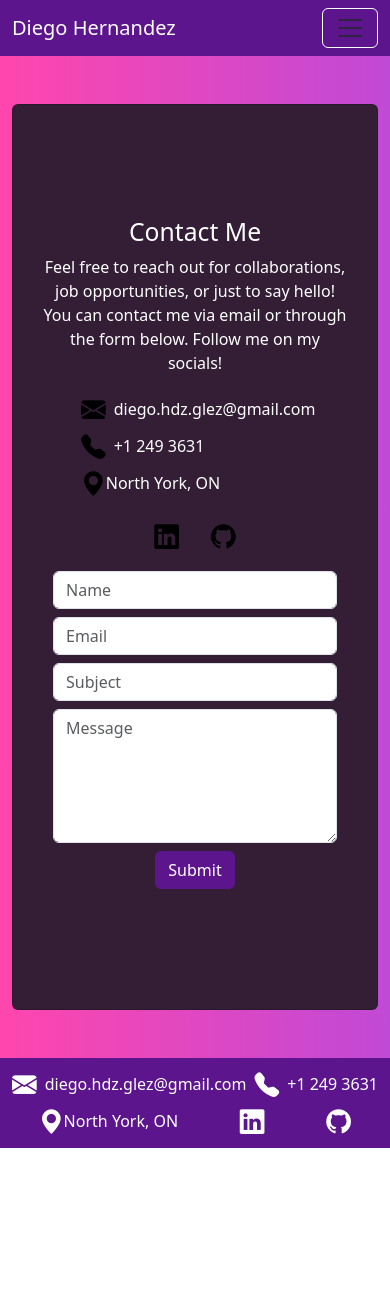
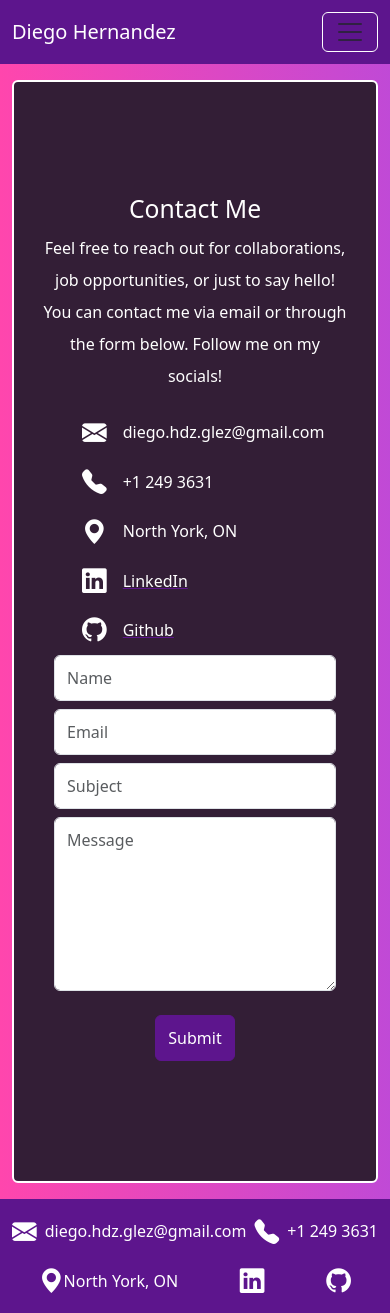
Before and after one commit to DiegoHdz7/DiegoHdzPortfolio, an Angular app in the folder portfolio-public/: page /contact-me in a window 390 px wide. Before the commit the page ends 1148 px from the top, so only its background shows below. Built offline with nearby package versions, Linux system fonts and the light colour scheme.

Commit message:
alineacion y responsiveness para contact me page

```diff
--- a/portfolio-public/src/app/app.component.html
+++ b/portfolio-public/src/app/app.component.html
@@ -2,7 +2,7 @@
   <app-navbar></app-navbar>
   <main class="flex-fill">
     <div class="container">
-      <div class="card hero-card text-center my-5 main-card-color text-light py-5">
+      <div class="card hero-card text-center my-3 main-card-color text-light py-5 border-light border-2">
         <div class="card-body">
           <router-outlet></router-outlet>
         </div>
--- a/portfolio-public/src/app/components/about-me/about-me.component.html
+++ b/portfolio-public/src/app/components/about-me/about-me.component.html
@@ -22,23 +22,24 @@
 
 
 <div class="container">
-    <div class="row about-me">
-        <div class="col-md-8">
-            <h2>About Me</h2>
-            <div [innerHTML]="content?.introduction"></div>
+    <div class="row">
+        <div class="col-md-auto">
+            <h2 class="text-center">About Me</h2>
 
-            <h3>Values</h3>
-            <div [innerHTML]="content?.values"></div>
+                <img src="assets/images/Headshot.png" alt="Diego Hernandez" class="float-md-end  rounded-circle w-25 m-3">
+
+            <div class="text-start" [innerHTML]="content?.introduction"></div>
+
+            <h3 >Values</h3>
+            <div  class="text-start lh-lg" [innerHTML]="content?.values"></div>
             <h3>Goals</h3>
-            <div [innerHTML]="content?.goals"></div>
+            <div  class="text-start lh-lg" [innerHTML]="content?.goals"></div>
            <h3>Hobbies and Interests</h3>
-           <div [innerHTML]="content?.hobbies"></div>
+           <div class="text-start lh-lg" [innerHTML]="content?.hobbies"></div>
            <h3>Mission</h3>
-           <div [innerHTML]="content?.mission"></div>
+           <div class="text-start lh-lg" [innerHTML]="content?.mission"></div>
 
         </div>
-        <div class="col-md-4">
-            <img src="assets/images/Headshot.png" alt="Diego Hernandez" class="img-fluid rounded-circle">
-        </div>
+
     </div>
 </div>
--- a/portfolio-public/src/app/components/about-me/about-me.component.scss
+++ b/portfolio-public/src/app/components/about-me/about-me.component.scss
@@ -1,10 +1,11 @@
-.about-me {
-    display: flex;
-    align-items: center;
-    padding: 20px;
-}
-.about-me img {
-    max-width: 150px;
+// .about-me {
+//     display: flex;
+//     align-items: center;
+//     padding: 20px;
+//     justify-content: start;
+// }
+.headshot-img {
+    max-width:300px;
     height: auto;
     margin-left: 20px;
     border-radius: 50%;
--- a/portfolio-public/src/app/components/contact-me/contact-me.component.html
+++ b/portfolio-public/src/app/components/contact-me/contact-me.component.html
@@ -10,8 +10,8 @@
                 <div class="d-flex flex-column justify-content-start px-5 col-md-6">
                     <!--Email-->
                     <div class=" d-flex justify-content-start align-items-center px-1">
-                        <a class="text-dark d-inline-flex" href="mailto:diego.hdz.glez@gmail.com" aria-label="Email">
-                            <i class="bi bi-envelope-fill fs-2 me-2"></i>
+                        <a class="text-light d-inline-flex" href="mailto:diego.hdz.glez@gmail.com" aria-label="Email">
+                            <i class="bi bi-envelope-fill fs-2 me-2 pe-2"></i>
                         </a>
                         <span class="d-inline-flex">diego.hdz.glez&#64;gmail.com</span>
                     </div>
@@ -19,14 +19,14 @@
                     <!--Phone-->
 
                     <div class=" d-flex justify-content-start align-items-center px-1">
-                        <a class="text-dark d-inline-flex" href="tel:+14372493631" aria-label="Telephone">
-                            <i class="bi bi-telephone-fill fs-2 me-2"></i>
+                        <a class="text-light d-inline-flex" href="tel:+14372493631" aria-label="Telephone">
+                            <i class="bi bi-telephone-fill fs-2 me-2 pe-2"></i>
                         </a>
                         <span class="d-inline-flex">+1 249 3631</span>
                     </div>
                     <!--Location-->
                     <div class=" d-flex justify-content-start align-items-center px-1">
-                        <i class="bi bi-geo-alt-fill fs-2 text-dark "></i>
+                        <i class="bi bi-geo-alt-fill fs-2 text-light me-2 pe-2"></i>
                         <span>North York, ON</span>
 
                     </div>
@@ -34,17 +34,19 @@
 
                 </div>
 
-                <div
-                    class="d-flex flex-md-column flex-row md-justify-content-start justify-content-center px-5 col-md-6">
-                    <!--LinkedIn-->
-                    <a class="text-start p-3" href="https://www.linkedin.com/in/diegohdzglez/"
-                        aria-label="LinkedIn profile" target="_blank" rel="noopener">
-                        <i class="bi bi-linkedin fs-2 text-dark"></i>
-                    </a>
-                    <!--Github-->
-                    <a class="text-start p-3" href="https://github.com/DiegoHdz7"
-                        aria-label="LinkedIn profile" target="_blank" rel="noopener">
-                        <i class="bi bi-github fs-2 text-dark"></i>
+                <!--<div class="d-flex flex-md-column flex-row md-justify-content-start justify-content-center px-5 col-md-6">-->
+                <div class="d-flex flex-column justify-content-start px-5 col-md-6">
+
+                     <!--LinkedIn-->
+                        <a class="d-flex justify-content-start align-items-center px-1" href="tel:+14372493631" aria-label="Telephone">
+                            <i class="bi bi-linkedin fs-2 text-light me-2 pe-2"></i>
+                            <span class="text-light">LinkedIn</span>
+                        </a>
+
+                       <!--Github-->
+                       <a class="d-flex justify-content-start align-items-center px-1" href="tel:+14372493631" aria-label="Telephone">
+                        <i class="bi bi-github fs-2 text-light me-2 pe-2"></i>
+                        <span class="text-light">Github</span>
                     </a>
                 </div>
             </div>
@@ -56,40 +58,44 @@
 
 
         </div>
-        <div class="col-md-6">
 
-    <form class="form-group">
+          <!--Second column for the form-->
+        <div class="col-md-6 d-flex justify-content-center">
 
-        <div class="container text-end">
+
+
+    <form class="form-group w-100">
+
+        <div class="container text-end w-md-75">
             <div class="row align-items-center justify-content-md-start pb-2 justify-content-center">
-                <div class="col-md-8">
+                <div class="col-12">
                     <input type="text" class="form-control text-start" id="name" placeholder="Name" required>
                 </div>
             </div>
 
             <div class="row align-items-center justify-content-md-start pb-2 justify-content-center">
 
-                <div class="col-md-8">
+                <div class="col-md-12">
                     <input type="email" class="form-control" id="email" placeholder="Email" required>
                 </div>
             </div>
 
             <div class="row align-items-center justify-content-md-start pb-2 justify-content-center">
 
-                <div class="col-md-8">
+                <div class="col-md-12">
                     <input type="text" class="form-control" id="subject" placeholder="Subject" required>
                 </div>
             </div>
 
             <div class="row align-items-center justify-content-md-start pb-2 justify-content-center">
 
-                <div class="col-md-8">
+                <div class="col-md-12">
                     <textarea class="form-control" id="message" rows="5" placeholder="Message" required></textarea>
                 </div>
             </div>
             <!-- New Row for the Button -->
-            <div class="row align-items-center justify-content-md-start pb-2 justify-content-center">
-                <div class="col-md-8 text-center">
+            <div class="row align-items-center justify-content-md-start pb-2 justify-content-center mt-3">
+                <div class="col-md-12 text-center">
                     <button type="button" class="btn btn-primary">Submit</button>
                 </div>
             </div>
--- a/portfolio-public/src/app/components/home/home.component.html
+++ b/portfolio-public/src/app/components/home/home.component.html
@@ -1,6 +1,6 @@
         <div class="row hero-section my-4">
           <div class="col-12 col-md-4 d-flex justify-content-center">
-            <img src={{headshotPath}} alt="Diego Hernandez" class="img-fluid">
+            <img src={{headshotPath}} alt="Diego Hernandez" class="img-fluid float-start">
           </div>
           <div class="col-12 col-md-8 d-flex flex-column justify-content-center">
             <h1>{{summaryHeaderContent}}</h1>
--- a/portfolio-public/src/styles/_theme-light.scss
+++ b/portfolio-public/src/styles/_theme-light.scss
@@ -9,6 +9,7 @@ $warning: rgb(255, 153, 0);    // Neon orange
 $danger: rgb(255, 20, 147);    // Bright red
 $light: rgb(255, 255, 255);       // Dark gray
 $dark: rgb(0, 0, 0);           // Black
+$line-height-base: 2 !default;
 
 
 // Override Bootstrap's default theme colors
```
